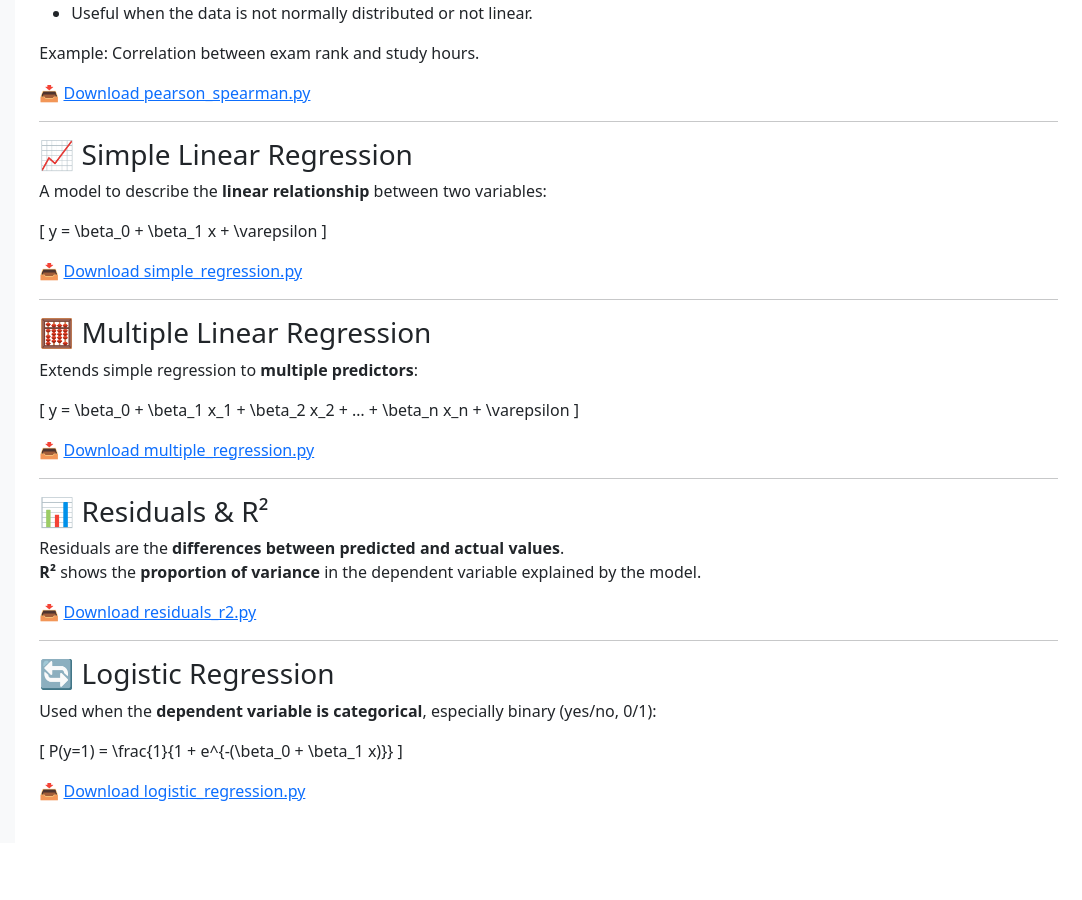
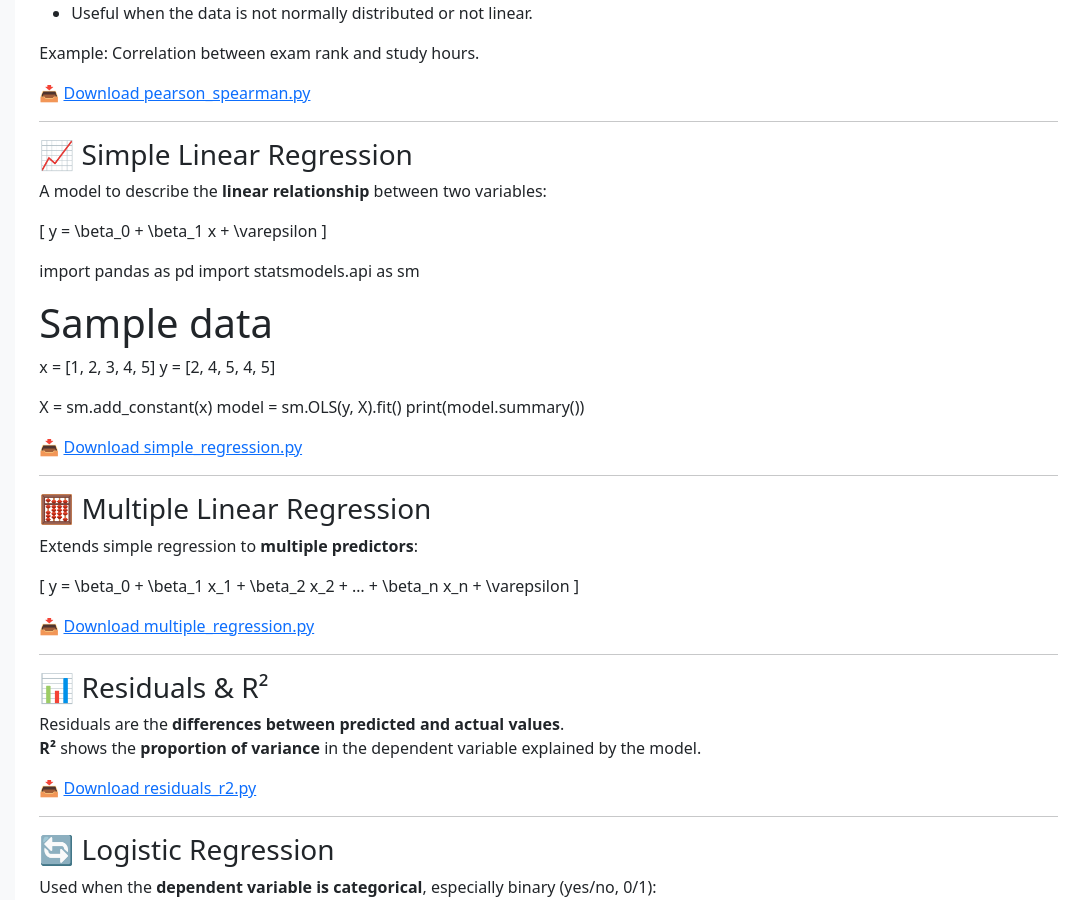
Before and after one commit to buribalkan/Statistics, a Jekyll site: the page built from regression.md, in a window 1280 px wide and 900 px high, scrolled down 482 px. Shown: the whole window, without its empty margins (198-1280 px from the left). Built offline with Jekyll 4.4.1, drawn with Linux system fonts in a browser that asks for light colours; before the commit the page ends 1325 px from its top, so only the background shows below that.

Commit message:
Update regression.md

```diff
--- a/regression.md
+++ b/regression.md
@@ -39,6 +39,22 @@ A model to describe the **linear relationship** between two variables:
 y = \beta_0 + \beta_1 x + \varepsilon
 \]
 
+
+import pandas as pd
+import statsmodels.api as sm
+
+# Sample data
+x = [1, 2, 3, 4, 5]
+y = [2, 4, 5, 4, 5]
+
+X = sm.add_constant(x)
+model = sm.OLS(y, X).fit()
+print(model.summary())
+
+
+
+
+
 📥 [Download simple_regression.py](python/regression/simple_regression.py)
 
 ---
```
